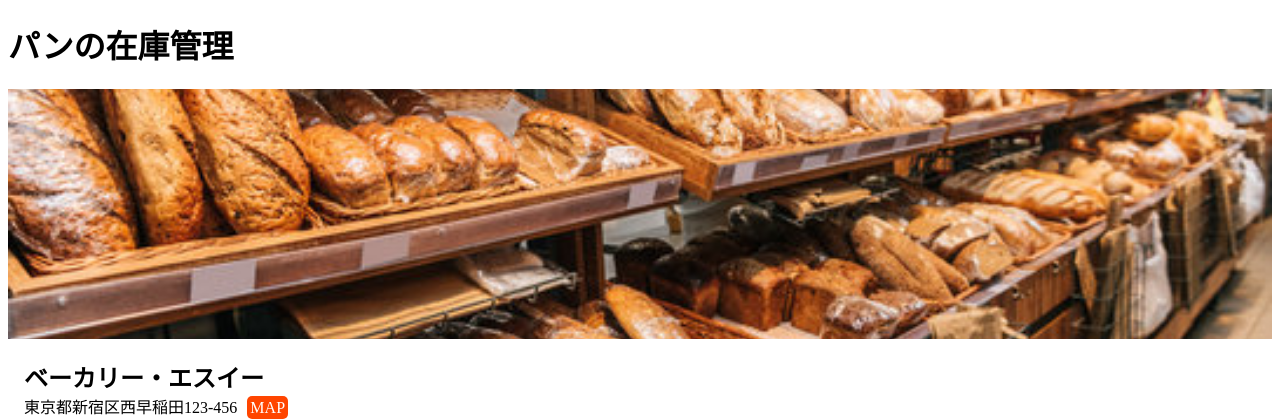
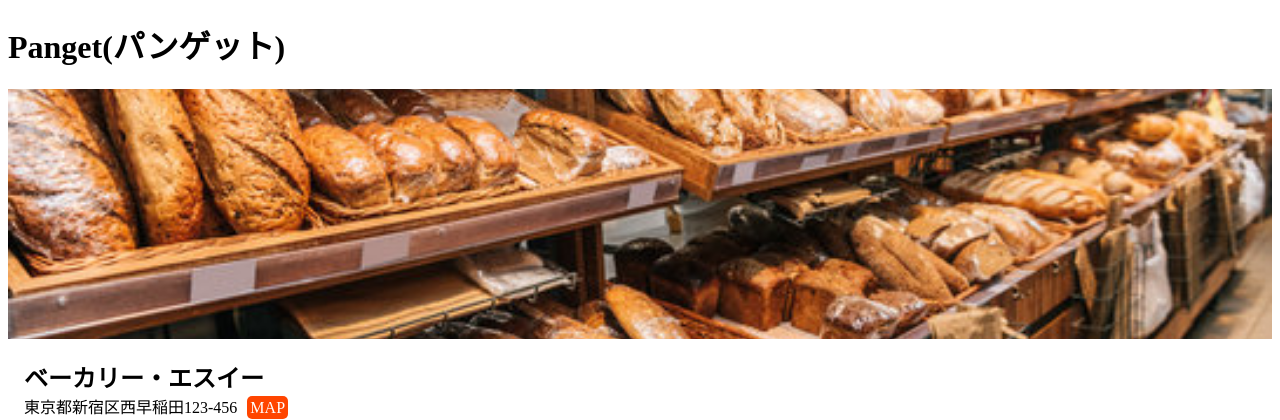
Before and after one commit to ishimasar/sse06-k01-g05-demo, a Flask app: template calculate/templates/index.html in a window 1280 px wide. Shown: the top 420 px of the page. Run offline with Flask 3, Linux system fonts and the light colour scheme; the template is opened without the code that fills it, so the values that code supplies are empty.

Commit message:
[update] page title

```diff
--- a/calculate/templates/index.html
+++ b/calculate/templates/index.html
@@ -38,7 +38,7 @@
     </style>
   </head>
   <body>
-    <h1>パンの在庫管理</h1>
+    <h1> Panget(パンゲット)</h1>
     <img src="static/bakery.jpg" alt="パン屋さんの写真" style="width: 100%; height: 250px;object-fit: cover;">
     <div class="title-container">
       <h2 style="margin: 0;">ベーカリー・エスイー</h2>
```
